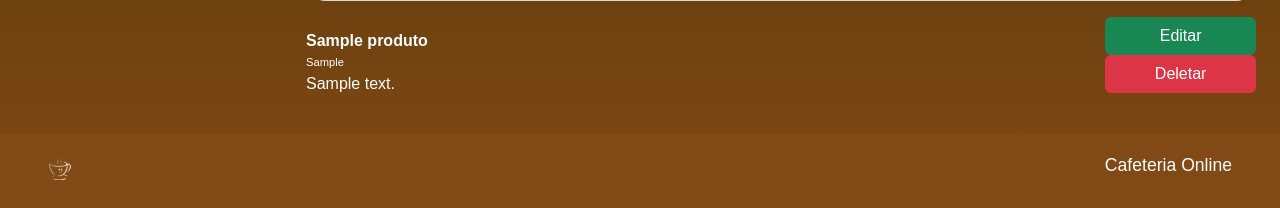
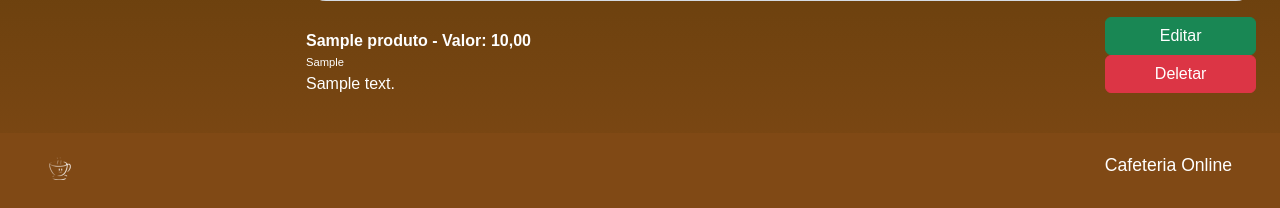
Before and after one commit to Andersontno/CafeteriaOnline, a Django app: page /produto/1 in a window 1280 px wide. Shown: the part 893-1101 px from the top of the page. Run offline with Django 4.2, Linux system fonts and the light colour scheme; tables that the repository leaves empty hold one stand-in row (values such as "Sample post"); grey boxes marked "Sample" are stand-in pictures.

Commit message:
Adicionando valor ao html de produto

```diff
--- a/templates/cafeteria/produto.html
+++ b/templates/cafeteria/produto.html
@@ -11,7 +11,7 @@
                         {% endif %}
                         <div class="imagem__info">
                             <div class="imagem__texto">
-                                <p class="imagem__titulo">{{ produto.denominacao}}</p>
+                                <p class="imagem__titulo">{{ produto.denominacao}} - Valor: {{produto.valor}} </p>
                                 <p class="imagem__descricao">{{ produto.legenda }}</p>
                                 <p class="imagem__texto">{{ produto.descricao }}</p>
                             </div>
```
